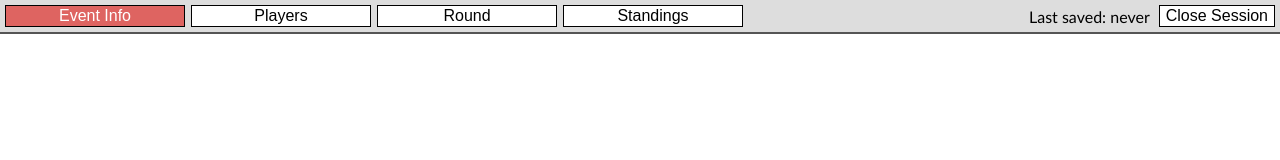
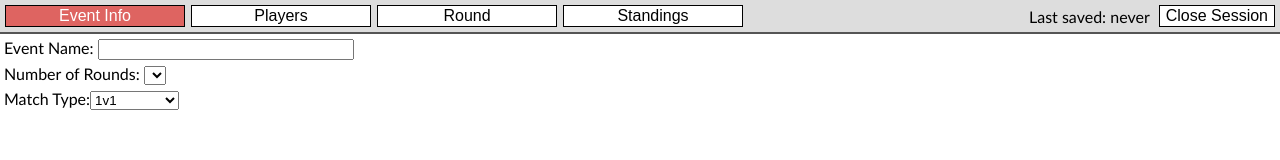
Before and after one commit to ConnorDY/TCGPear, a React app: page / in a window 1280 px wide. Built offline with nearby package versions, Linux system fonts and the light colour scheme.

Commit message:
begin implementing event window/tab

```diff
--- a/index.html
+++ b/index.html
@@ -5,19 +5,9 @@
 		<link rel="stylesheet" type="text/css" href="./styles.css">
 	</head>
 	<body>
-		<div id="main"></div>
+		<div id="root"></div>
 
-		<!--<table id="header">
-			<tr id="headings">
-				<td><input type="button" id="bTab1" class="tabButton select" value="Event Info"></td>
-				<td><input type="button" id="bTab2" class="tabButton" value="Players"></td>
-				<td><input type="button" id="bTab3" class="tabButton" value="Round"></td>
-				<td><input type="button" id="bTab4" class="tabButton" value="Standings"></td>
-				<td id="notif">Last saved: never</td>
-				<td id="closeSession"><input type="button" id="bCloseSession" value="Close Session"></td>
-			</tr>
-		</table>
-
+		<!--
 		<div id="main"><form id="mainForm">
 			<div id="tabEvent" class="tab">
 				Event Name: <input type="text" id="eventName"><br class="tall" />
--- a/index.js
+++ b/index.js
@@ -8,4 +8,4 @@ const App = () => (
 	<TabbedView />
 );
 
-render(<App />, $("#main").get(0));
+render(<App />, $("#root").get(0));
--- a/tabbedView.js
+++ b/tabbedView.js
@@ -1,6 +1,8 @@
-import React from "react"
-import { render}  from "react-dom"
+import React from "react";
+import { render }  from "react-dom"
 import { Tab } from "./tab"
+import { Window } from "./window"
+import { WindowEvent } from "./windowEvent"
 
 class TabbedView extends React.Component
 {
@@ -38,7 +40,7 @@ class TabbedView extends React.Component
 
 	render()
   {
-		return (
+		return (<div>
       <table id="header"><tbody>
         <tr id="headings">
           <Tab
@@ -71,7 +73,12 @@ class TabbedView extends React.Component
           </td>
         </tr>
       </tbody></table>
-		);
+      <div id="main">
+        <Window name="tabEvent">
+          <WindowEvent />
+        </Window>
+      </div>
+    </div>);
  	}
 }
 
--- /dev/null
+++ b/window.js
@@ -0,0 +1,21 @@
+import React from "react"
+import { render }  from "react-dom"
+
+class Window extends React.Component
+{
+    constructor(props)
+    {
+        super(props);
+    }
+
+    render()
+    {
+        return (
+            <div id={this.props.name} className="tab">
+                {this.props.children}
+            </div>
+        );
+    }
+}
+
+export { Window };
--- /dev/null
+++ b/windowEvent.js
@@ -0,0 +1,29 @@
+import React from "react"
+import { render }  from "react-dom";
+
+class WindowEvent extends React.Component
+{
+    constructor(props)
+    {
+        super(props);
+    }
+
+    render()
+    {
+        return(<div>
+            Event Name: <input type="text" id="eventName" /><br class="tall" />
+            Number of Rounds: <select id="numRounds"></select><br class="tall" />
+            Match Type:
+            <select id="matchType">
+                <option value="0">1v1</option>
+                <option value="1">Free-for-All</option>
+                <option value="2">Teams</option>
+            </select><br class="tall" />
+            <div id="defaultTeamPodSize">
+                Default Team/Pod Size: <select id="podSize"></select>
+            </div>
+        </div>);
+    }
+}
+
+export { WindowEvent };
```
